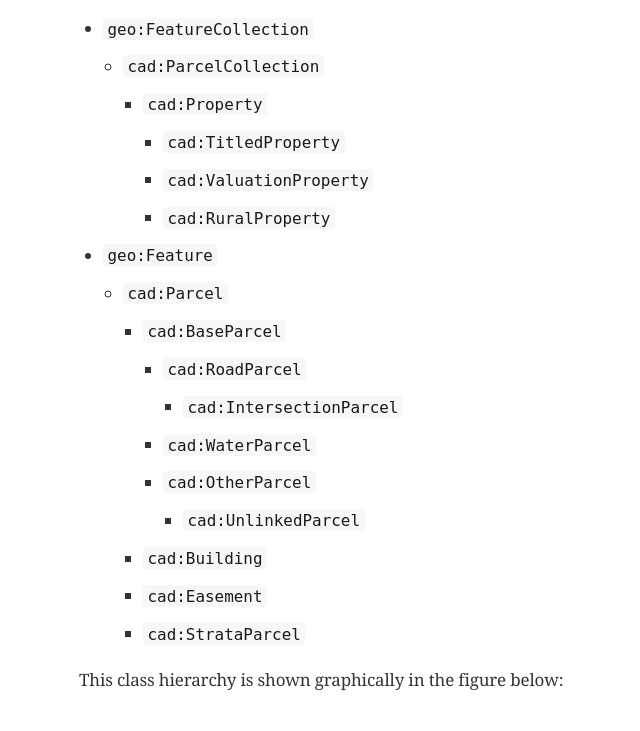
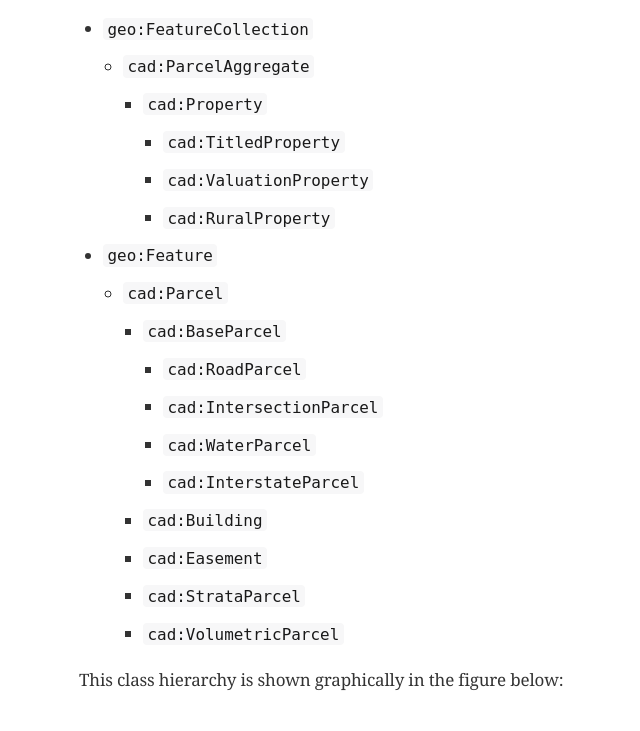
Before and after one commit to Spatial-Information-QLD/cadastre-model, a plain HTML site: page index.html in a window 1280 px wide. Shown: the part 489-1220 px from the top of the page, without its empty margins (76-716 px from the left). Drawn offline with nearby package versions, Linux system fonts and the light colour scheme; a web font is replaced by a local one.

Commit message:
Deploying to gh-pages from  @ 7f6cb1525397c8b0685654957f26f16fc8421f65 🚀

```diff
--- a/index.html
+++ b/index.html
@@ -468,7 +468,7 @@ body.book #toc,body.book #preamble,body.book h1.sect0,body.book .sect1>h2{page-b
 <div class="ulist">
 <ul>
 <li>
-<p><code>cad:ParcelCollection</code></p>
+<p><code>cad:ParcelAggregate</code></p>
 <div class="ulist">
 <ul>
 <li>
@@ -507,26 +507,15 @@ body.book #toc,body.book #preamble,body.book h1.sect0,body.book .sect1>h2{page-b
 <ul>
 <li>
 <p><code>cad:RoadParcel</code></p>
-<div class="ulist">
-<ul>
+</li>
 <li>
 <p><code>cad:IntersectionParcel</code></p>
-</li>
-</ul>
-</div>
 </li>
 <li>
 <p><code>cad:WaterParcel</code></p>
 </li>
 <li>
-<p><code>cad:OtherParcel</code></p>
-<div class="ulist">
-<ul>
-<li>
-<p><code>cad:UnlinkedParcel</code></p>
-</li>
-</ul>
-</div>
+<p><code>cad:InterstateParcel</code></p>
 </li>
 </ul>
 </div>
@@ -539,6 +528,9 @@ body.book #toc,body.book #preamble,body.book h1.sect0,body.book .sect1>h2{page-b
 </li>
 <li>
 <p><code>cad:StrataParcel</code></p>
+</li>
+<li>
+<p><code>cad:VolumetricParcel</code></p>
 </li>
 </ul>
 </div>
@@ -609,7 +601,7 @@ Queensland Government
 </div>
 <div id="footer">
 <div id="footer-text">
-Last updated 2023-04-18 12:11:22 UTC
+Last updated 2023-04-26 21:27:12 UTC
 </div>
 </div>
 </body>
```
